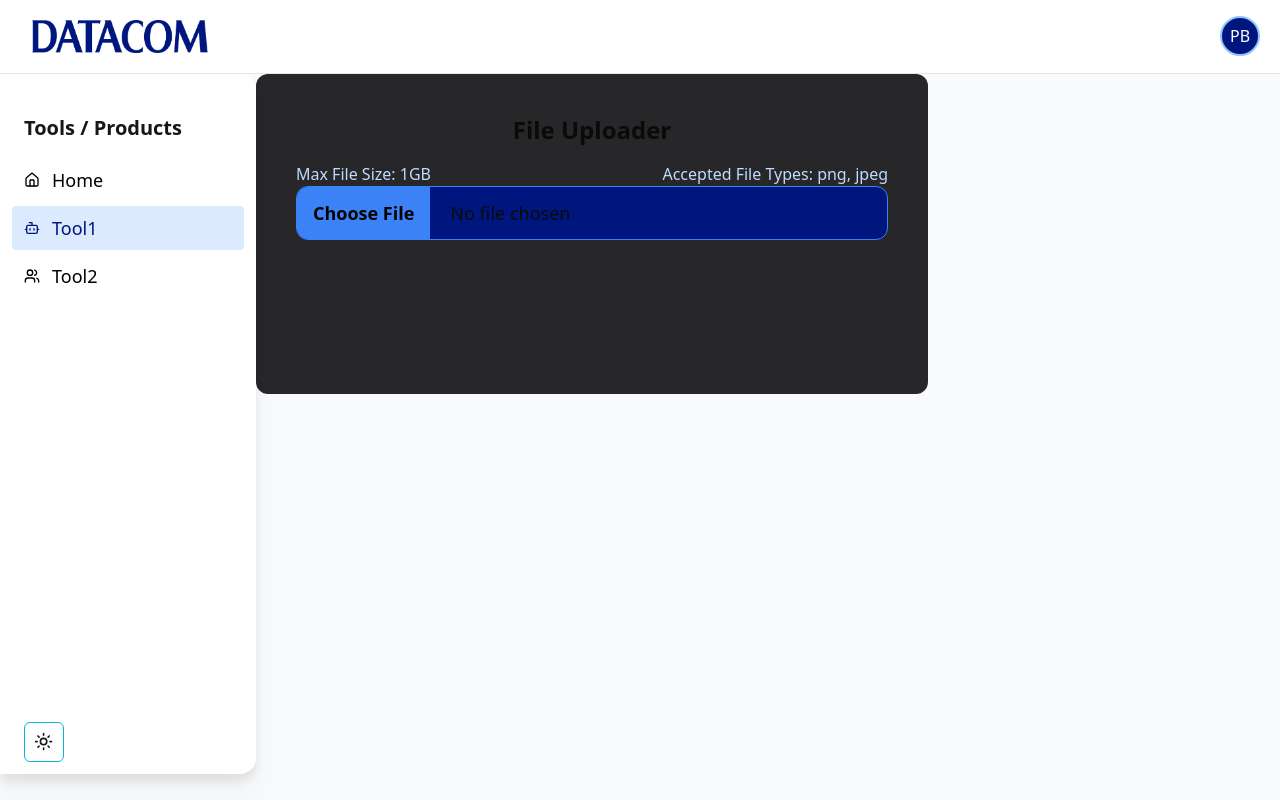
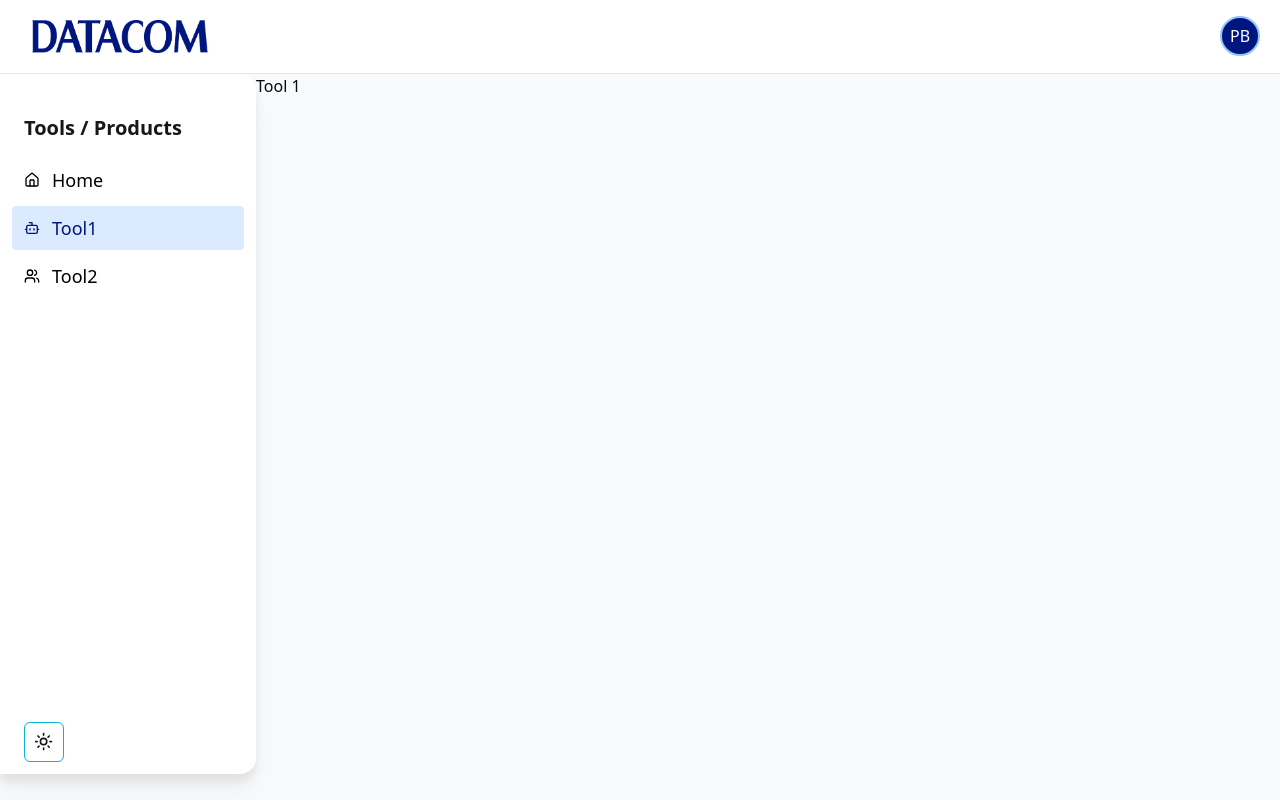
Before and after one commit to patrik-bolander-dc/Datacom-AI-Tool, a Next.js app: page /tool1 in a window 1280 px wide. Built offline with nearby package versions, Linux system fonts and the light colour scheme; what tailwindcss-animated would draw is missing.

Commit message:
finished light mode, animations and loader

```diff
--- a/app/home/page.tsx
+++ b/app/home/page.tsx
@@ -10,6 +10,7 @@ const Home = () => {
                     <li>Typescript</li>
                     <li>Tailwind CSS</li>
                     <li>Tailwind CSS Merge</li>
+                    <li>Tailwind CSS animation</li>
                     <li>Shadcn/ui CSS components</li>
                     <li>Lucide-react icons</li>
                 </ul>
--- a/app/tool1/page.tsx
+++ b/app/tool1/page.tsx
@@ -1,35 +1,12 @@
-import FileUploader from '@/components/file-upload/file-upload-component'
 import React from 'react'
 interface ContainerProps {
   children: React.ReactNode
 }
 
-const Container = ({ children }: ContainerProps) => (
-  <div className="flex flex-col items-center justify-between gap-4 min-h-52 bg-zinc-800 w-full max-w-2xl py-10 px-10 rounded-xl h-fit">
-    {children}
-  </div>
-)
-
-// const url = "/api/upload";
-const url = 'https://rekognition-backend.azurewebsites.net/analyze'
-
 function Tool1() {
   return (
     <div>
-
-      <Container>
-        <h1 className="text-2xl font-bold">File Uploader</h1>
-        <FileUploader
-          url={url}
-          acceptedFileTypes={[
-            "image/png",
-            "image/jpeg",
-          ]}
-          maxFileSize={100} // in MB
-          label="Max File Size: 1GB"
-          labelAlt="Accepted File Types: png, jpeg"
-        />
-      </Container>
+      Tool 1
     </div>
   )
 }
--- a/app/tool2/page.tsx
+++ b/app/tool2/page.tsx
@@ -1,15 +1,13 @@
-import FileUploader from '@/components/file-upload/file-upload-component';
 import SingleFileUploader from '@/components/file-upload/single-file-upload';
 import React from 'react'
 
 
-
 function Tool2() {
   return (
-    <div className='w-full flex justify-center'>
+    <div className='w-full flex justify-center mt-5'>
       <SingleFileUploader
-      label="Max File Size: 1GB"
-      labelAlt="Accepted File Types: png, jpeg"/>
+        label="Max File Size: ♾️"
+        labelAlt="Accepted File Types: png, jpeg"/>
     </div>
   )
 }
--- a/components/file-upload/file-upload-component.tsx
+++ /dev/null
@@ -1,174 +0,0 @@
-'use client'
-import React, { useState, ChangeEvent, useRef } from 'react';
-import { Bot, Check, Hash, Home, Users, X } from "lucide-react";
-
-interface FileUploaderProps {
-    acceptedFileTypes?: string[] | null;
-    url: string;
-    maxFileSize?: number;
-    allowMultiple?: boolean;
-    label?: string;
-    labelAlt?: string;
-}
-
-export default function FileUploader(props: FileUploaderProps) {
-    const {
-        acceptedFileTypes,
-        url,
-        maxFileSize = 5,
-        allowMultiple = false,
-        label = "",
-        labelAlt = ""
-    } = props;
-
-    const MAX_FILE_BYTES = maxFileSize * 1024 * 1024; // MB to bytes
-
-    // Change the state structure to handle multiple file progress and status
-    const [fileProgress, setFileProgress] = useState<{ [key: string]: number }>({});
-    const [fileStatus, setFileStatus] = useState<{ [key: string]: string }>({});
-    const [uploadError, setUploadError] = useState<string | null>(null);
-    const [uploadSuccess, setUploadSuccess] = useState<boolean>(false);
-
-    const isError = Object.values(fileStatus).some(status => status !== 'Uploaded');
-
-    // Create a ref for the file input
-    const fileInputRef = useRef<HTMLInputElement>(null);
-
-    const resetUploader = () => {
-        setFileProgress({});
-        setFileStatus({});
-        setUploadError(null);
-        setUploadSuccess(false);
-        if (fileInputRef.current) {
-            fileInputRef.current.value = "";
-        }
-    };
-
-    const fileSelectedHandler = (event: ChangeEvent<HTMLInputElement>) => {
-        setUploadError(null); // reset the upload error when a new file is selected
-        if (event.target.files) {
-            const files = Array.from(event.target.files);
-            let isValid = true; // Flag to check if all files are valid
-            let fileErrors: { [key: string]: string } = {};
-
-            for (const file of files) {
-                if (file.size > MAX_FILE_BYTES) {
-                    fileErrors[file.name] = `File size cannot exceed ${maxFileSize} MB`;
-                    isValid = false;
-                }
-                if (acceptedFileTypes && !acceptedFileTypes.includes(file.type)) {
-                    fileErrors[file.name] = "File type not accepted. Accepted types: " + acceptedFileTypes.join(', ');
-                    isValid = false;
-                }
-            }
-
-            if (!isValid) {
-                setFileStatus(fileErrors);
-            } else {
-                files.forEach(file => {
-                    setFileProgress(prev => ({ ...prev, [file.name]: 0 }));
-                    fileUploadHandler(file);
-                });
-            }
-        }
-    };
-
-    const fileUploadHandler = (file: File) => {
-        const formData = new FormData();
-        formData.append("image", file);
-
-        const xhr = new XMLHttpRequest();
-        xhr.open("POST", url, true);
-        xhr.setRequestHeader("Content-Type", "multipart/form-data");
-
-        xhr.upload.addEventListener("progress", event => {
-            if (event.lengthComputable) {
-                const progress = Math.round((event.loaded / event.total) * 100);
-                setFileProgress(prev => ({ ...prev, [file.name]: progress }));
-            }
-        });
-
-        xhr.addEventListener("readystatechange", () => {
-            if (xhr.readyState === 4) {
-                if (xhr.status === 200) {
-                    console.log("yay");
-                    setFileStatus(prev => ({ ...prev, [file.name]: 'Uploaded' }));
-                    setUploadSuccess(true);
-                } else {
-                    setFileStatus(prev => ({ ...prev, [file.name]: "An error occurred while uploading the file. Server response: " + xhr.statusText }));
-                }
-            }
-        });
-
-        xhr.send(formData);
-    };
-
-    return (
-        <div className="flex flex-col gap-4 w-full h-60 md:h-48">
-            {
-                uploadSuccess ?
-                    <div className="flex flex-col gap-2 ">
-                        {isError ? <span className="text-xs text-red-500">Upload completed, but with errors.</span> : <></>}
-                        <div className="bg-blue-500 w-full rounded-lg flex justify-between border border-blue-500">
-                            <div className="border-r border-blue-900 w-1/2 text-center py-3">Success!</div>
-                            <button
-                                className="w-1/2 bg-blue-900 rounded-r-lg "
-                                onClick={resetUploader}>
-                                    Upload Another
-                            </button>
-                        </div>
-                    </div>
-                    : // if uploadSuccess is not successful or before uploading
-                    <div className="flex flex-col w-full ">
-                        <label className="flex justify-between text-blue-200">
-                            <span>{label}</span>
-                            <span>{labelAlt}</span>
-                        </label>
-                        <input
-                            type="file"
-                            className='bg-dcBlue rounded-xl border border-blue-500 text-lg
-                            file:bg-blue-500 file:border-0 file:p-3 file:px-4 file:rounded-l file:text-black file:font-semibold file:text-lg file:mr-5
-                            file:hover:cursor-pointer'
-                            onChange={fileSelectedHandler}
-                            accept={acceptedFileTypes ? acceptedFileTypes.join(',') : undefined}
-                            ref={fileInputRef}
-                            multiple={allowMultiple} // Added the 'multiple' attribute conditionally
-                        />
-
-                        <label className="label">
-                            <span className="label-text-alt text-red-500">{uploadError}</span>
-                        </label>
-                    </div>
-            }
-
-            <div className="overflow-x-auto flex gap-2 flex-col-reverse">
-                {Object.entries(fileProgress).map(([fileName, progress]) => (
-                    <div key={fileName} className="text-xs flex flex-col gap-1">
-                        <p>{fileName}</p>
-                        <div className="flex items-center gap-2">
-                            <progress
-                                className="progress progress-primary w-full"
-                                value={progress}
-                                max="100"
-                            />
-                            {progress === 100 &&
-                                <>
-                                    {
-                                        fileStatus[fileName] === 'Uploaded'
-                                            ?
-                                            <Check className="text-xl text-green-500 mr-4" />
-                                            :
-                                            <X className="text-xl text-red-500 mr-4" />
-                                    }
-                                </>
-                            }
-                        </div>
-                        <p className="text-red-500">{fileStatus[fileName] !== 'Uploaded' ? fileStatus[fileName] : ''}</p>
-                    </div>
-                ))}
-            </div>
-        </div>
-    );
-}
-
-// TODO: tidy up UI
```
Also changed, not shown: components/file-upload/single-file-upload.tsx (+37 -21 lines).
